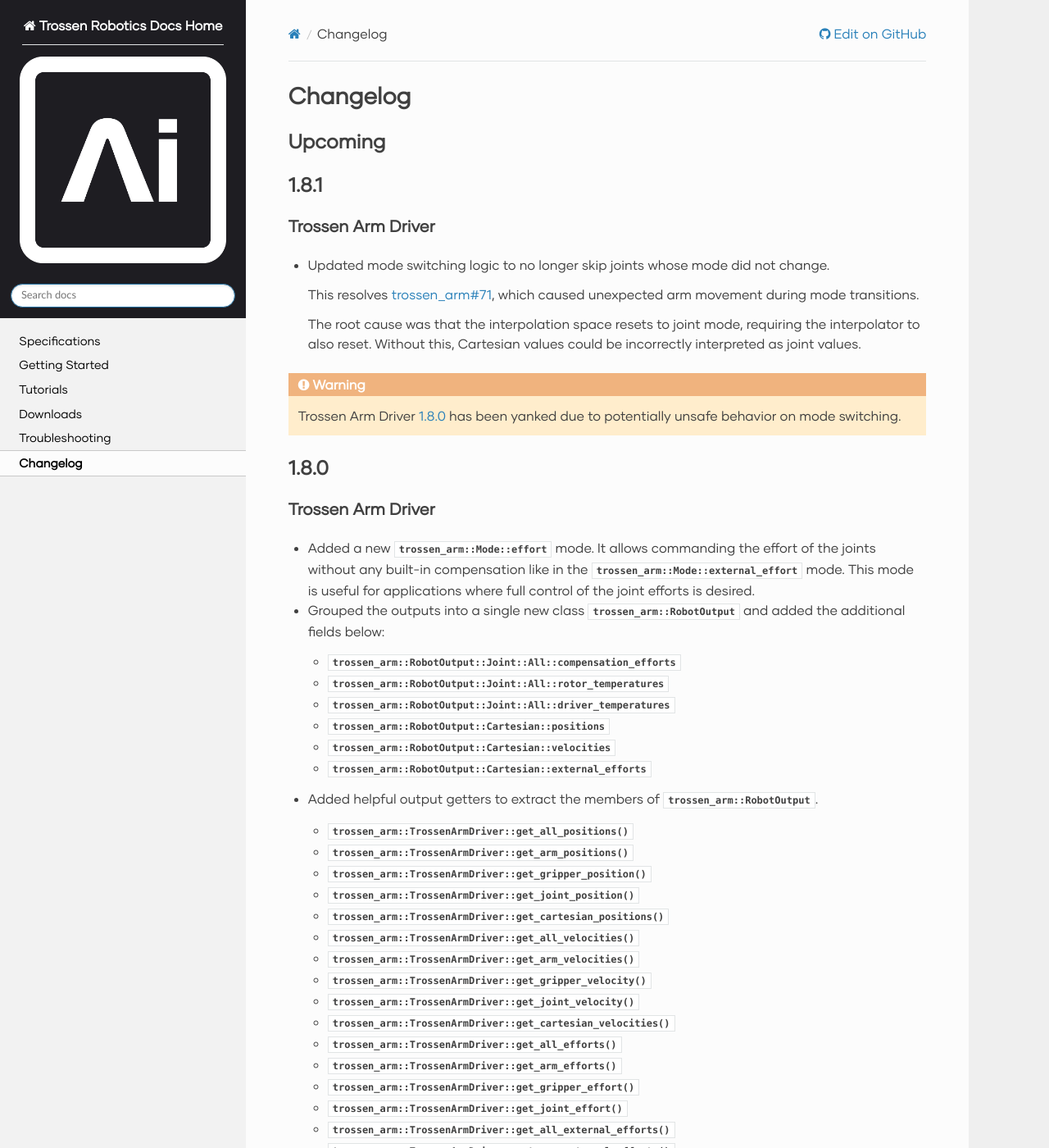
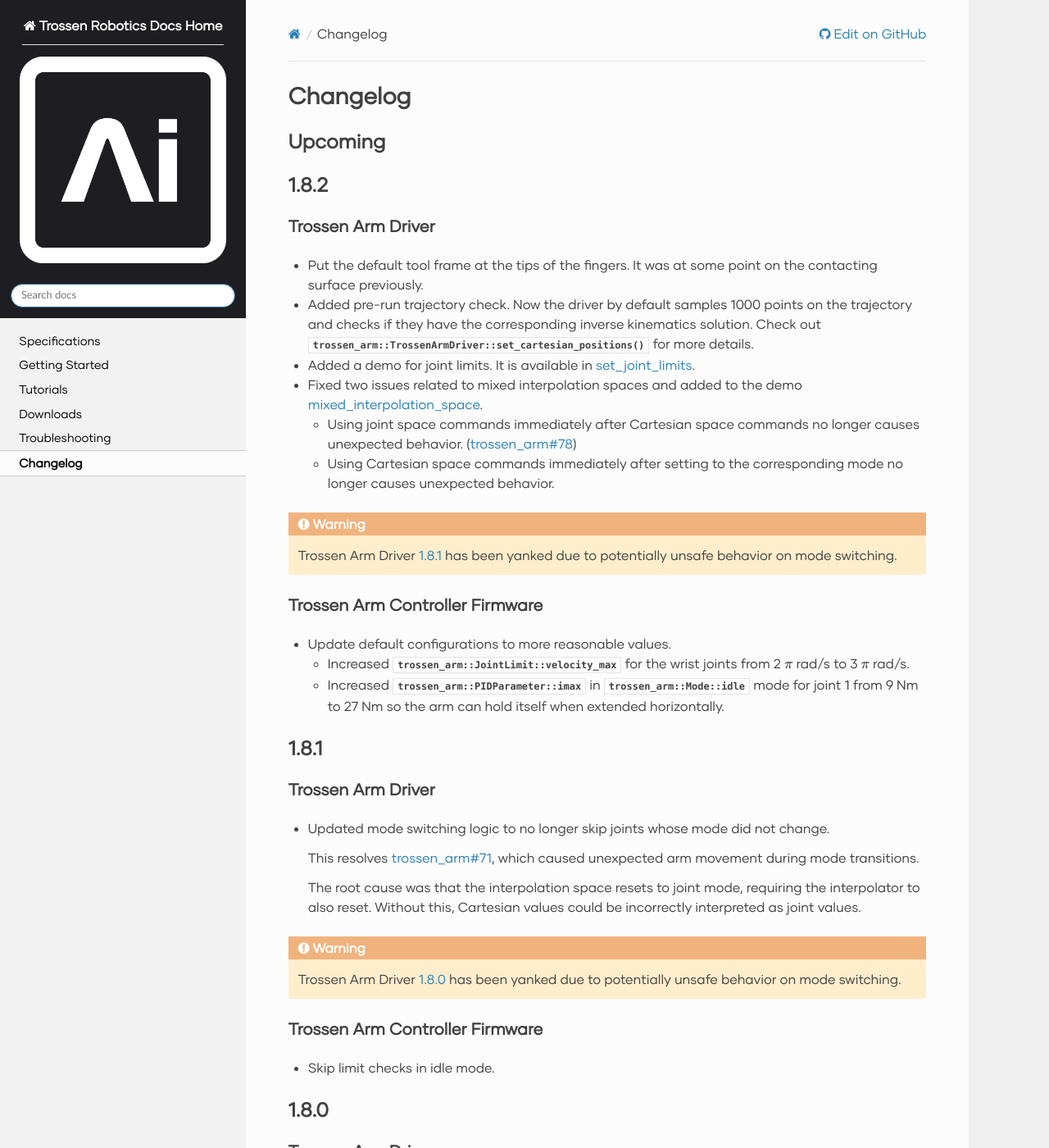
Before and after one commit to TrossenRobotics/trossen_arm, a Sphinx documentation site: the page built from docs/changelog.rst, in a window 1280 px wide and 1400 px high. Shown: the whole window at 82% size. Built offline with Sphinx 7.4.7 and the Read the Docs theme 3.1.0, drawn with Linux system fonts in a browser that asks for light colours; some web fonts are replaced; pages that are not in the unit, such as notebooks, are missing from menus.

Commit message:
added changelog for 182

```diff
--- a/docs/changelog.rst
+++ b/docs/changelog.rst
@@ -4,6 +4,37 @@ Changelog
 
 Upcoming
 ========
+
+1.8.2
+=====
+
+Trossen Arm Driver
+------------------
+
+- Put the default tool frame at the tips of the fingers.
+  It was at some point on the contacting surface previously.
+- Added pre-run trajectory check.
+  Now the driver by default samples 1000 points on the trajectory and checks if they have the
+  corresponding inverse kinematics solution.
+  Check out :func:`trossen_arm::TrossenArmDriver::set_cartesian_positions` for more details.
+- Added a demo for joint limits.
+  It is available in :ref:`getting_started/demo_scripts:`set_joint_limits`_`.
+- Fixed two issues related to mixed interpolation spaces and added to the demo :ref:`getting_started/demo_scripts:`mixed_interpolation_space`_`.
+
+  - Using joint space commands immediately after Cartesian space commands no longer causes unexpected behavior. (`trossen_arm#78`_)
+  - Using Cartesian space commands immediately after setting to the corresponding mode no longer causes unexpected behavior.
+
+.. _`trossen_arm#78`: https://github.com/TrossenRobotics/trossen_arm/issues/78
+
+.. warning:: Trossen Arm Driver :ref:`changelog:1.8.1` has been yanked due to potentially unsafe behavior on mode switching.
+
+Trossen Arm Controller Firmware
+-------------------------------
+
+- Update default configurations to more reasonable values.
+
+  - Increased :member:`trossen_arm::JointLimit::velocity_max` for the wrist joints from 2 :math:`\pi` rad/s to 3 :math:`\pi` rad/s.
+  - Increased :member:`trossen_arm::PIDParameter::imax` in :enumerator:`trossen_arm::Mode::idle` mode for joint 1 from 9 Nm to 27 Nm so the arm can hold itself when extended horizontally.
 
 1.8.1
 =====
@@ -21,6 +52,11 @@ Trossen Arm Driver
 .. warning:: Trossen Arm Driver :ref:`changelog:1.8.0` has been yanked due to potentially unsafe behavior on mode switching.
 
 .. _`trossen_arm#71`: https://github.com/TrossenRobotics/trossen_arm/issues/71
+
+Trossen Arm Controller Firmware
+-------------------------------
+
+- Skip limit checks in idle mode.
 
 1.8.0
 =====
```
